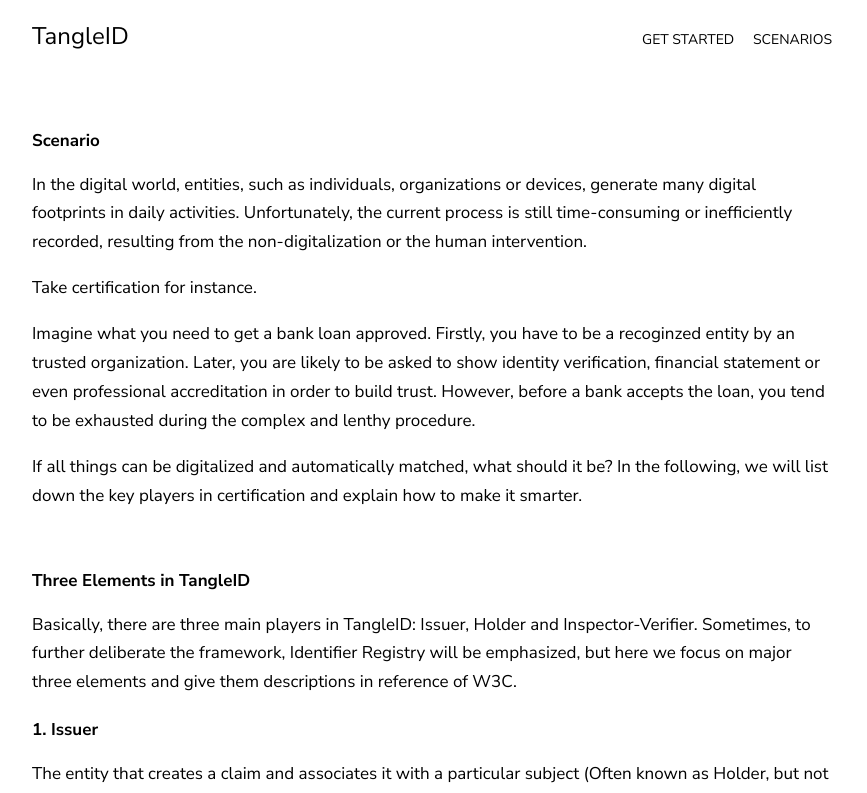
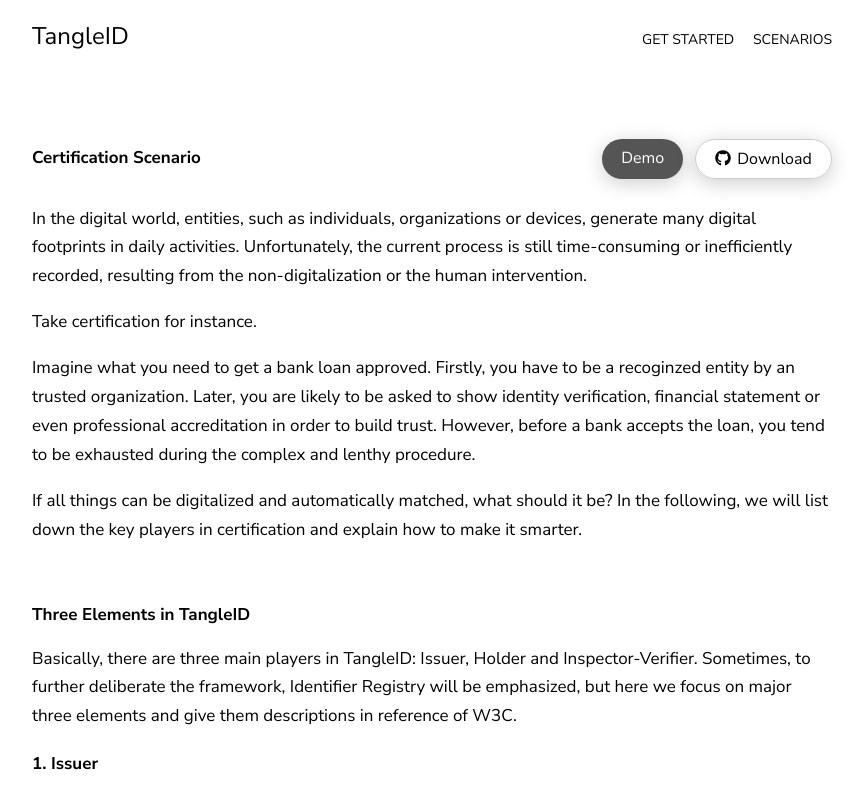
Before and after one commit to TangleID/TangleID.github.io, a React (Create React App) app: page /#/scenario in a window 1280 px wide. Shown: the top 793 px of the page, without its empty margins (208-1075 px from the left). Built offline with nearby package versions, Linux system fonts and the light colour scheme; the HTML template or start-up script is replaced by a standard one.

Commit message:
Add links to certification demo
Add the following certification demo links to the scenario page, and
show the links in the button styled:
 - Demo site link
 - Demo site GitHub link

To show the GitHub logo in the link, use the Font Awesome.

```diff
--- a/public/index.html
+++ b/public/index.html
@@ -10,6 +10,10 @@
     -->
     <link rel="manifest" href="%PUBLIC_URL%/manifest.json">
     <link rel="shortcut icon" href="%PUBLIC_URL%/favicon.ico">
+
+    <link rel="stylesheet" href="https://use.fontawesome.com/releases/v5.4.1/css/all.css"
+      integrity="sha384-5sAR7xN1Nv6T6+dT2mhtzEpVJvfS3NScPQTrOxhwjIuvcA67KV2R5Jz6kr4abQsz"
+      crossorigin="anonymous">
 
     <!-- Global site tag (gtag.js) - Google Analytics -->
     <script async src="https://www.googletagmanager.com/gtag/js?id=UA-126707539-1"></script>
--- a/src/components/Scenario.js
+++ b/src/components/Scenario.js
@@ -12,7 +12,29 @@
     return (
       <div className="container">
         <section className="section">
-          <h3 className="section-title">Scenario</h3>
+          <div className="section-header">
+            <h3 className="section-title">Certification Scenario</h3>
+            <div className="section-controls">
+              <a
+                className="button button-primary"
+                href="http://demokits.biilabs.io:4500"
+                target="_blank"
+                rel="noopener noreferrer"
+              >
+                Demo
+              </a>
+              <a
+                className="button"
+                href="https://github.com/TangleID/demo-site"
+                target="_blank"
+                rel="noopener noreferrer"
+              >
+                <i className="icon fab fa-github" />
+                Download
+              </a>
+            </div>
+          </div>
+
           <p>
             In the digital world, entities, such as individuals, organizations
             or devices, generate many digital footprints in daily activities.
--- a/src/stylesheets/main.scss
+++ b/src/stylesheets/main.scss
@@ -8,6 +8,7 @@
 @import "partials/section";
 @import "partials/typography";
 @import "partials/symbol";
+@import "partials/buttons";
 
 // Third-party
 @import "vendor/google.fonts";
--- /dev/null
+++ b/src/stylesheets/partials/_buttons.scss
@@ -0,0 +1,34 @@
+.button {
+  border: 1px solid #ccc;
+  box-shadow: 0 4px 20px rgba(0,0,0,.2);
+
+  display: inline-block;
+  padding: .6em 1.2em;
+  -webkit-transition: all .2s;
+  transition: all .2s;
+
+  border-radius: 50em;
+  text-decoration: none;
+  white-space: nowrap;
+  cursor: pointer;
+  -webkit-font-smoothing: antialiased;
+  -moz-osx-font-smoothing: grayscale;
+
+  .icon {
+    margin-right: .4em;
+  }
+
+  &:hover {
+    box-shadow: none;
+  }
+}
+
+.button-primary {
+  border: none;
+  color: white;
+  background-color: #555;
+
+  &:hover {
+    color: white;
+  }
+}
--- a/src/stylesheets/partials/_section.scss
+++ b/src/stylesheets/partials/_section.scss
@@ -7,3 +7,20 @@
   line-height: 20px;
   margin-bottom: 20px;
 }
+
+.section-header {
+  display: flex;
+  justify-content: space-between;
+  align-items: baseline;
+
+  .section-header {
+    display: inline-block;
+  }
+
+  .section-controls {
+    display: flex;
+    flex-grow: 1;
+    max-width: 230px;
+    justify-content: space-between;
+  }
+}
```
